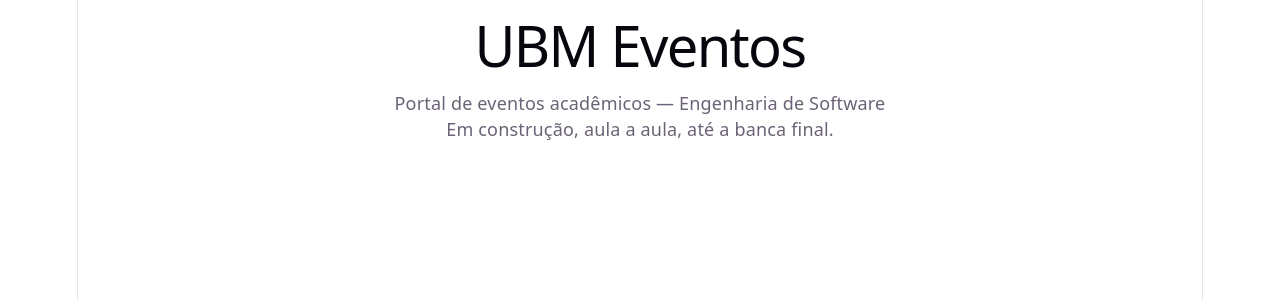
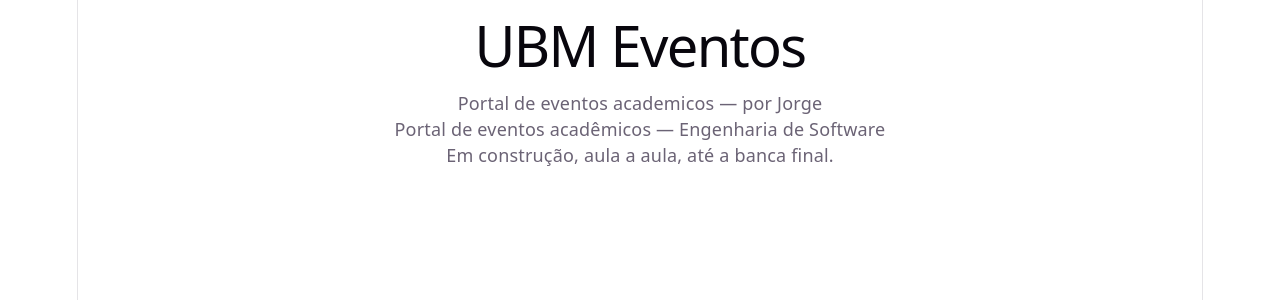
Before and after one commit to OBenedito/UBM-Eventos-Web, a React (Vite) app: page / in a window 1280 px wide. Shown: the top 300 px of the page. Built offline with nearby package versions, Linux system fonts and the light colour scheme.

Commit message:
feat: componente Header

```diff
--- a/src/App.jsx
+++ b/src/App.jsx
@@ -1,12 +1,17 @@
+import Header from "./Header";
+import "./App.css";
+
 function App() {
   const curso = 'Engenharia de Software'
 
   return (
-    <div className="app">
-      <h1>UBM Eventos</h1>
-      <p>Portal de eventos acadêmicos — {curso}</p>
-      <p>Em construção, aula a aula, até a banca final.</p>
-    </div>
+    <>
+      <Header />
+      <div className="app">
+        <p>Portal de eventos acadêmicos — {curso}</p>
+        <p>Em construção, aula a aula, até a banca final.</p>
+      </div>
+    </>
   )
 }
 
--- /dev/null
+++ b/src/Header.jsx
@@ -0,0 +1,10 @@
+function Header() {
+  return (
+    <header>
+      <h1>UBM Eventos</h1>
+      <p>Portal de eventos academicos — por Jorge</p>
+    </header>
+  );
+}
+
+export default Header;
```
